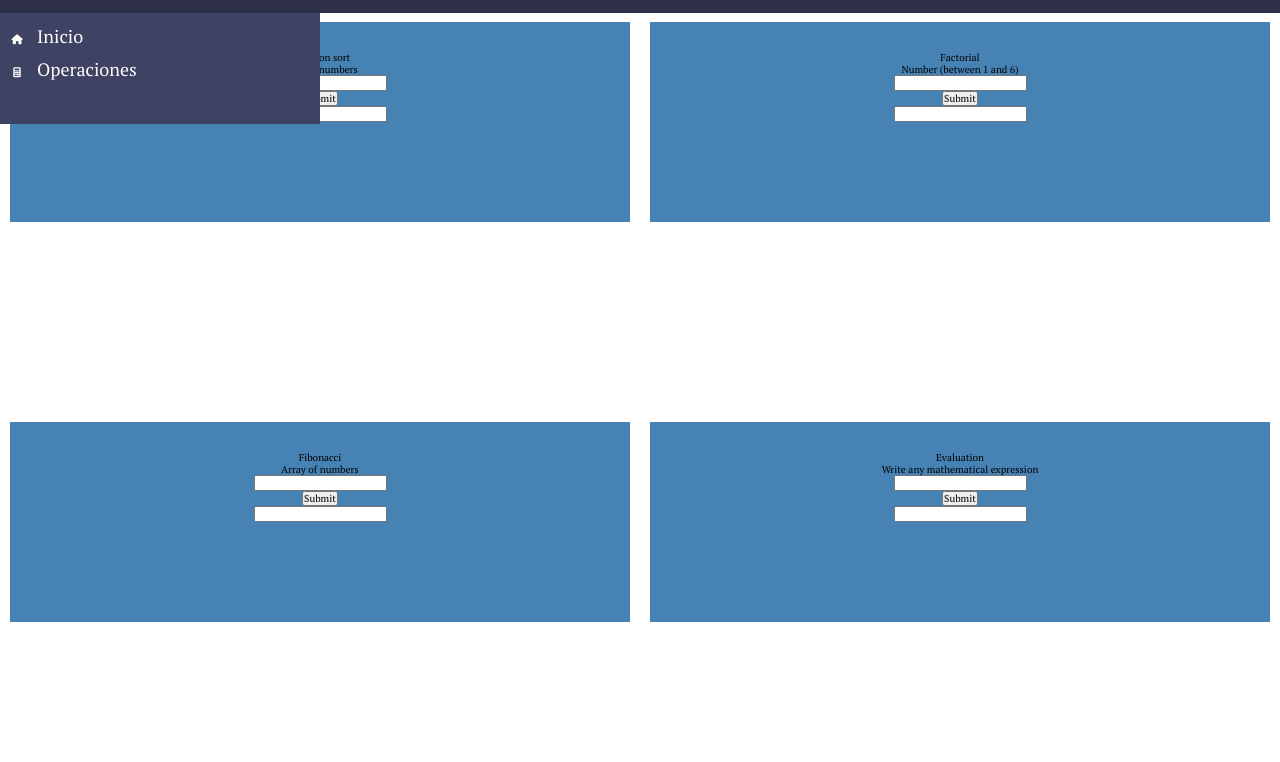
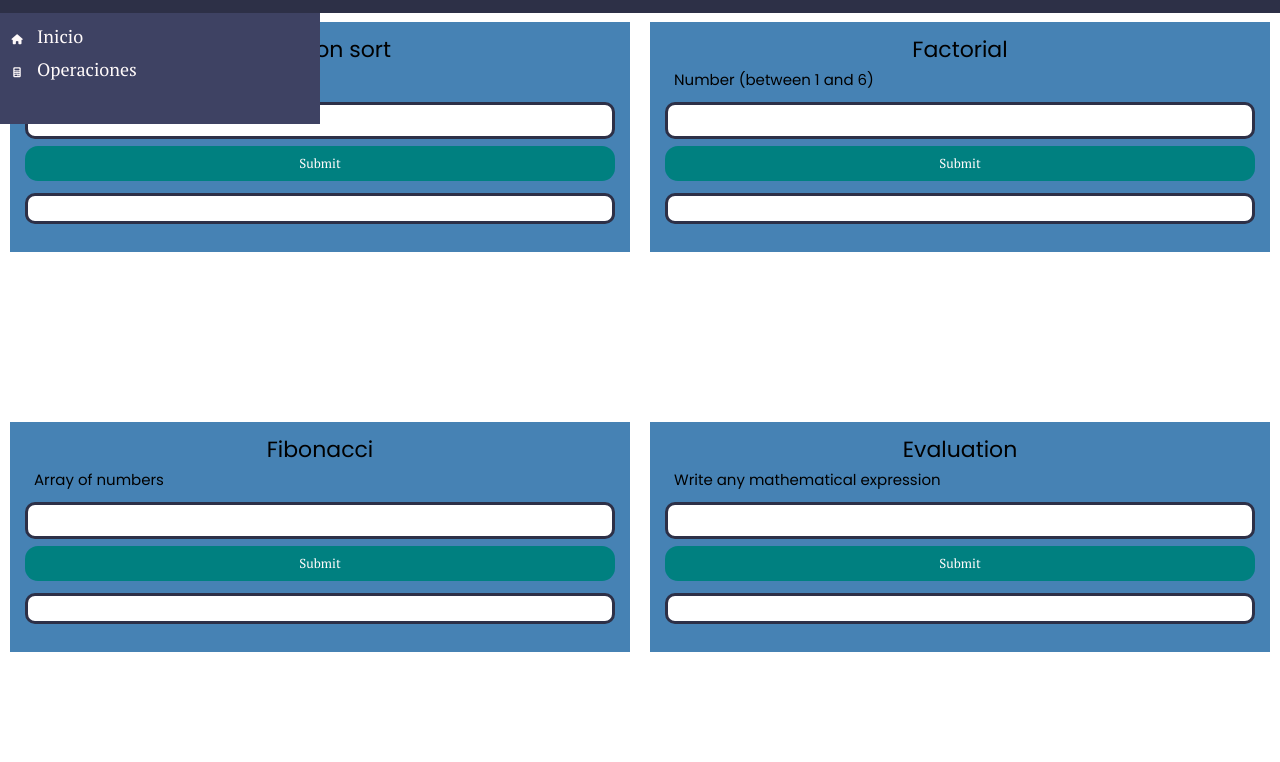
Before and after one commit to UCSP-CS2B1/frontend-laboratory-404-error-squad, a website: page pages/ejercicios.html in a window 1280 px wide. Shown: the part 38-800 px from the top of the page. Drawn offline with Linux system fonts and the light colour scheme.

Commit message:
Container desing

```diff
--- a/css/style.css
+++ b/css/style.css
@@ -381,10 +381,53 @@ footer {
 
 .flex-container {
 	background-color: steelblue;
-	padding: 30px;
+	padding: 15px;
 	margin: 10px;
 	width: 40%;
-	height: 200px;
+	height: 230px;
 	flex-grow: 1;
 	text-align: center;
 }
+
+.title-1 {
+	font-family: "poppins";
+    font-weight: 100;
+	font-size: 22px;
+}
+
+.title-2 {
+	font-family: "poppins";
+    font-weight: 100;
+	text-align: left;
+	font-size: 15px;
+	padding: 9px;
+}
+
+.form__input {
+	width: 100%;
+	padding: 10px;
+	margin: 4px 0;
+	border: none;
+	border-radius:1em;
+	border: 3px solid var(--black);
+}
+
+.form__submit {
+	width: 100%;
+	padding: 10px;
+	margin: 3px 0;
+	border: none;
+	border-radius:1em;
+	font-size: 13px;
+	background-color: teal;
+	color: snow;
+}
+
+.form__result {
+	width: 100%;
+	padding: 7px;
+	margin: 9px 0;
+	border: none;
+	border-radius:1em;
+	border: 3px solid var(--black);
+}
--- a/pages/ejercicios.html
+++ b/pages/ejercicios.html
@@ -37,16 +37,16 @@
         <div class="main-flex-container">
             <div class="flex-container">
                 <div class="title-1">Insertion sort</div>
-                <div class="title-2">array of numbers</div>
+                <div class="title-2">Array of numbers</div>
                 <form class="form">
                     <div class="form__section">
                         <input type="text" class="form__input">
                     </div>
                     <div class="form__section">
-                        <input type="submit" class="form__input">
+                        <input type="submit" class="form__submit">
                     </div>
                     <div class="form__section">
-                        <input type="text" readonly="" class="form__input">
+                        <input type="text" readonly="" class="form__result">
                     </div>
                 </form>
             </div>
@@ -58,10 +58,10 @@
                         <input type="text" class="form__input">
                     </div>
                     <div class="form__section">
-                        <input type="submit" class="form__input">
+                        <input type="submit" class="form__submit">
                     </div>
                     <div class="form__section">
-                        <input type="text" readonly="" class="form__input">
+                        <input type="text" readonly="" class="form__result">
                     </div>
                 </form>
             </div>
@@ -73,10 +73,10 @@
                         <input type="text" class="form__input">
                     </div>
                     <div class="form__section">
-                        <input type="submit" class="form__input">
+                        <input type="submit" class="form__submit">
                     </div>
                     <div class="form__section">
-                        <input type="text" readonly="" class="form__input">
+                        <input type="text" readonly="" class="form__result">
                     </div>
                 </form>
             </div>
@@ -88,10 +88,10 @@
                         <input type="text" class="form__input">
                     </div>
                     <div class="form__section">
-                        <input type="submit" class="form__input">
+                        <input type="submit" class="form__submit">
                     </div>
                     <div class="form__section">
-                        <input type="text" readonly="" class="form__input">
+                        <input type="text" readonly="" class="form__result">
                     </div>
                 </form>
             </div>
```
